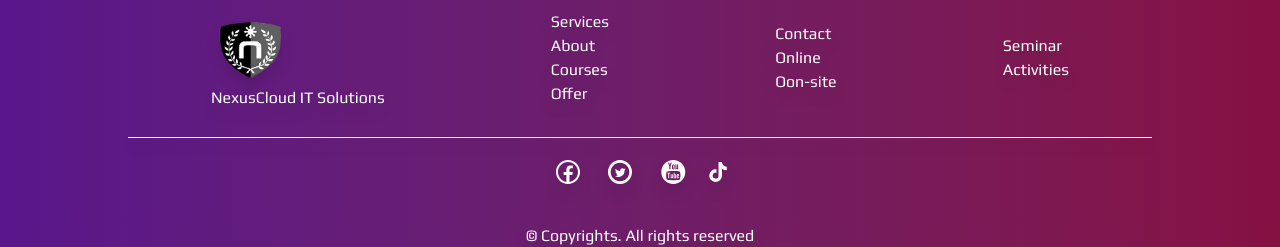
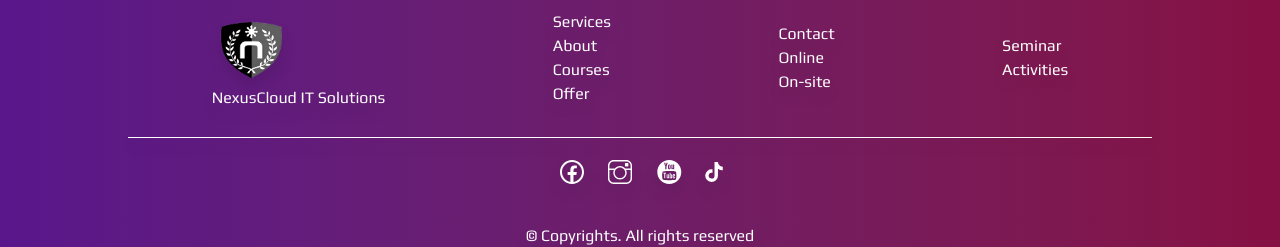
Before and after one commit to JesnerPerillo/NexusCloud-1, a React (Vite) app in the folder nexus-cloud-website/: page /#/ in a window 1280 px wide. Shown: the part 2322-2569 px from the top of the page. Built offline with nearby package versions, Linux system fonts and the light colour scheme.

Commit message:
Modified

```diff
--- a/nexus-cloud-website/src/Components/ContentLandingPage.jsx
+++ b/nexus-cloud-website/src/Components/ContentLandingPage.jsx
@@ -10,7 +10,7 @@ export default function ContentLandingPage() {
                 Get Certified. Get Ahead. Stay Relevant.
                 </h2>
                 <div className="flex flex-col lg:flex-row items-center justify-center lg:justify-start">
-                    <h1 className="text-white font-bolder text-5xl sm:text-7xl lg:text-[140px] mt-5 flex items-center play-bold">
+                    <h1 className="text-fuchsia-50 font-bolder text-5xl sm:text-7xl lg:text-[140px] mt-5 flex items-center play-bold">
                         LAUNCH YOUR CAREER🚀
                     </h1>
                 </div>
--- a/nexus-cloud-website/src/Components/Footer.jsx
+++ b/nexus-cloud-website/src/Components/Footer.jsx
@@ -1,6 +1,7 @@
 import NexusLogo from '../Images/nexusLogo.png'
 import { LiaFacebook } from "react-icons/lia";
-import { TiSocialTwitterCircular, TiSocialYoutubeCircular  } from "react-icons/ti";
+import {  TiSocialYoutubeCircular  } from "react-icons/ti";
+import { TfiInstagram } from "react-icons/tfi";
 import { FaTiktok } from "react-icons/fa";
 
 
@@ -24,7 +25,7 @@ export default function Footer() {
                     <div>
                         <p>Contact</p>
                         <p>Online</p>
-                        <p>Oon-site</p>
+                        <p>On-site</p>
                     </div>
                     <div>
                         <p>Seminar</p>
@@ -35,7 +36,7 @@ export default function Footer() {
                 <div className="w-4/5 h-32 flex flex-col items-center justify-around">
                     <div className="flex justify-center gap-5 items-center ">
                         <LiaFacebook className="w-8 h-8"/>
-                        <TiSocialTwitterCircular className="w-8 h-8"/>
+                        <TfiInstagram className="w-6 h-6"/>
                         <TiSocialYoutubeCircular  className="w-8 h-8"/>
                         <FaTiktok className="w-5 h-5"/>
                     </div>
```
